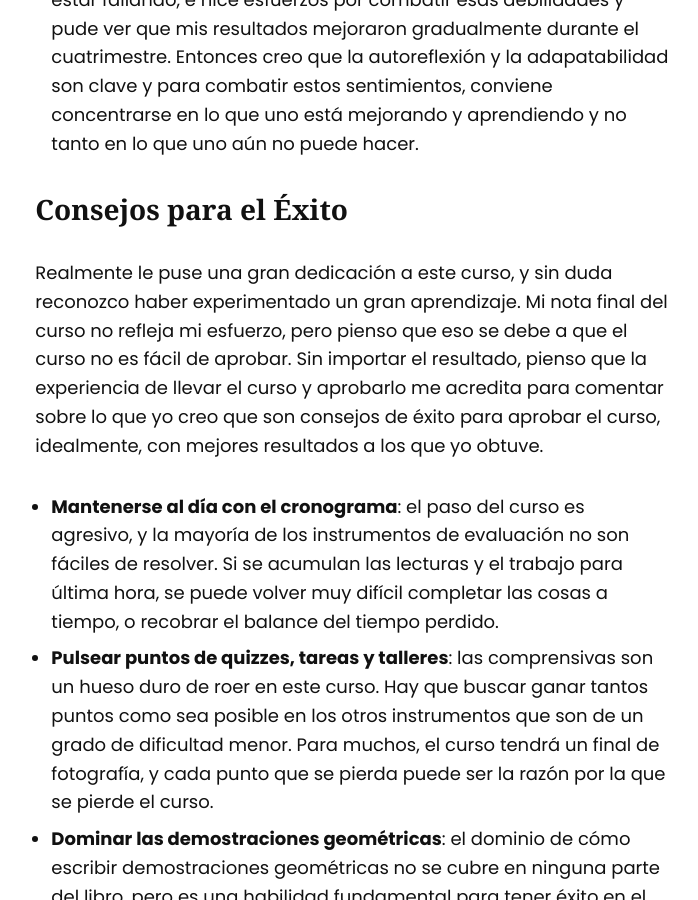
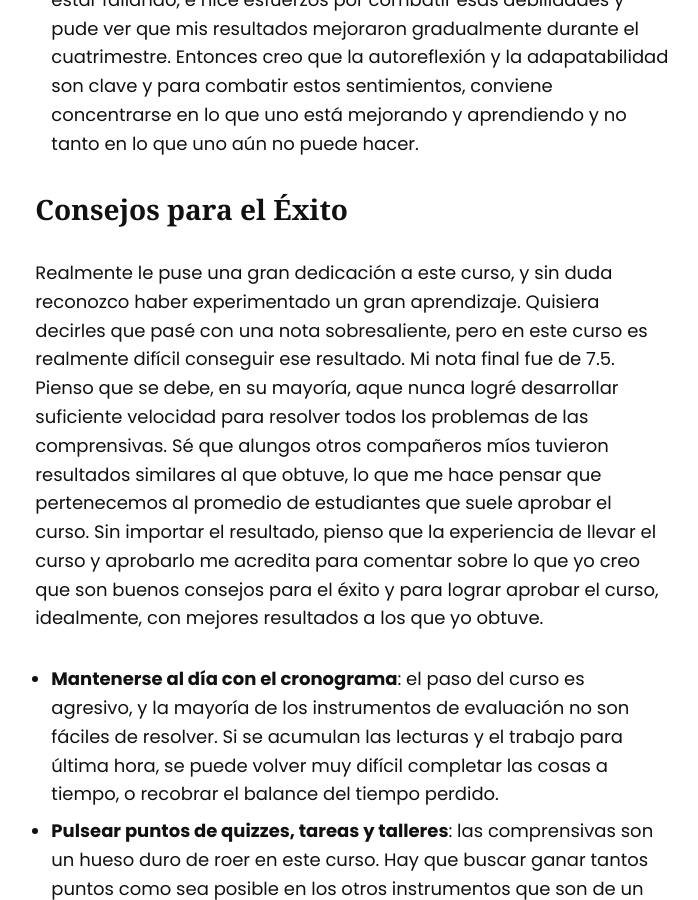
Before and after one commit to asoesem/asoesem.github.io, a Jekyll site: the page built from _posts/2024-01-04-geometria-euclidea-1.md, in a window 1280 px wide and 900 px high, scrolled down 6455 px. Shown: the whole window, without its empty margins (454-1152 px from the left). Built offline with Jekyll 4.4.1, drawn with Linux system fonts in a browser that asks for light colours.

Commit message:
Mejoras menores de los párrafos

```diff
--- a/_posts/2024-01-04-geometria-euclidea-1.md
+++ b/_posts/2024-01-04-geometria-euclidea-1.md
@@ -92,8 +92,7 @@ En mi experiencia, los siguientes fueron los aspectos más retadores del curso
 
 ## Consejos para el Éxito
 
-Realmente le puse una gran dedicación a este curso, y sin duda reconozco haber experimentado un gran aprendizaje. Mi nota final del curso no refleja mi esfuerzo, pero pienso que eso se debe a que el curso no es fácil de aprobar.
-Sin importar el resultado, pienso que la experiencia de llevar el curso y aprobarlo me acredita para comentar sobre lo que yo creo que son consejos de éxito para aprobar el curso, idealmente, con mejores resultados a los que yo obtuve.
+Realmente le puse una gran dedicación a este curso, y sin duda reconozco haber experimentado un gran aprendizaje. Quisiera decirles que pasé con una nota sobresaliente, pero en este curso es realmente difícil conseguir ese resultado. Mi nota final fue de 7.5. Pienso que se debe, en su mayoría, aque nunca logré desarrollar suficiente velocidad para resolver todos los problemas de las comprensivas. Sé que alungos otros compañeros míos tuvieron resultados similares al que obtuve, lo que me hace pensar que pertenecemos al promedio de estudiantes que suele aprobar el curso. Sin importar el resultado, pienso que la experiencia de llevar el curso y aprobarlo me acredita para comentar sobre lo que yo creo que son buenos consejos para el éxito y para lograr aprobar el curso, idealmente, con mejores resultados a los que yo obtuve.
 
 * **Mantenerse al día con el cronograma**: el paso del curso es agresivo, y la mayoría de los instrumentos de evaluación no son fáciles de resolver. Si se acumulan las lecturas y el trabajo para última hora, se puede volver muy difícil completar las cosas a tiempo, o recobrar el balance del tiempo perdido.
 * **Pulsear puntos de quizzes, tareas y talleres**: las comprensivas son un hueso duro de roer en este curso. Hay que buscar ganar tantos puntos como sea posible en los otros instrumentos que son de un grado de dificultad menor. Para muchos, el curso tendrá un final de fotografía, y cada punto que se pierda puede ser la razón por la que se pierde el curso.
```
